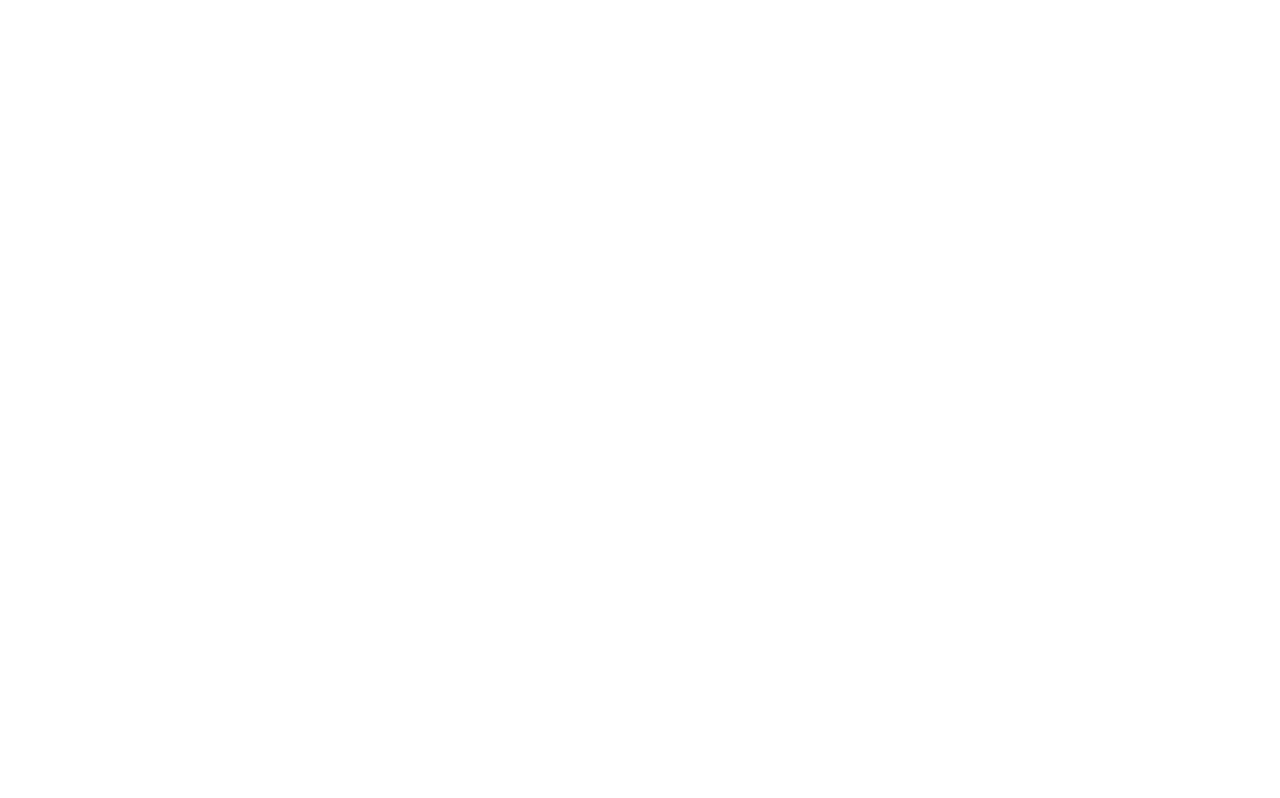
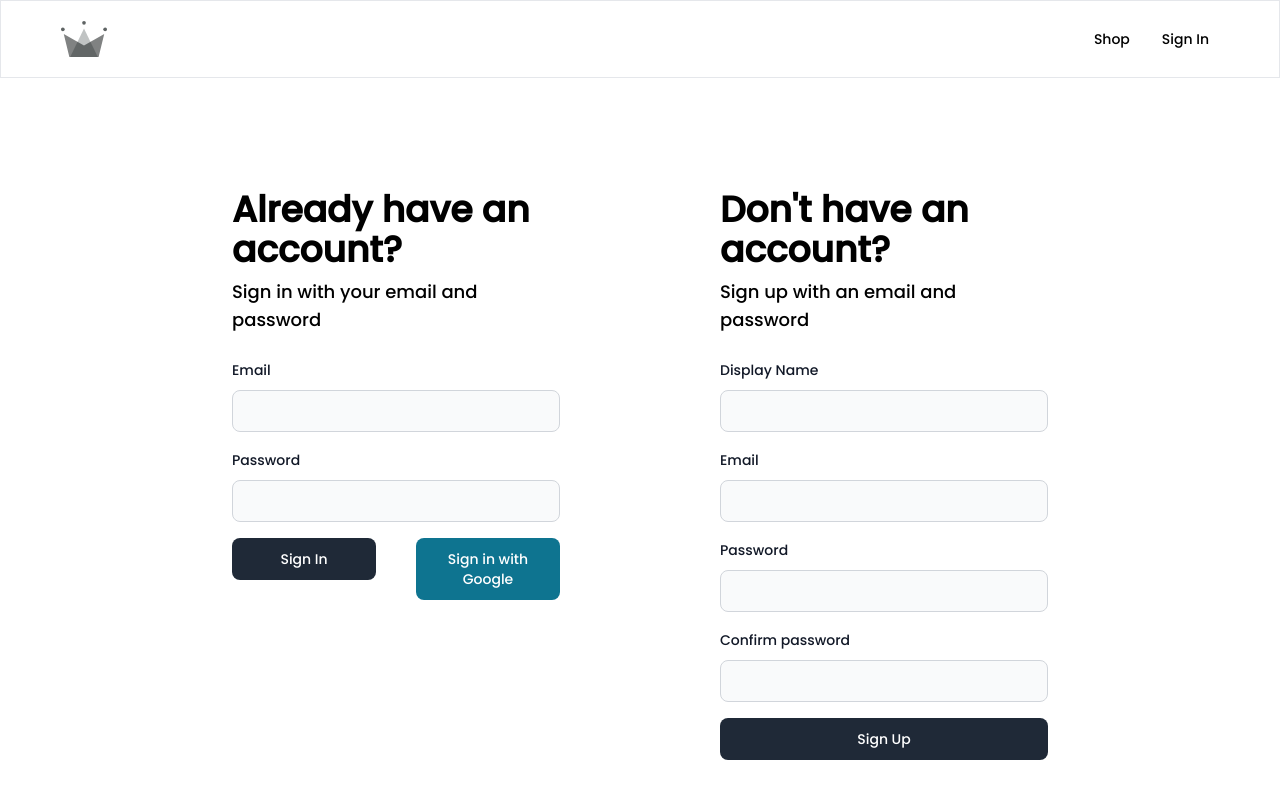
Before and after one commit to adityachache/E-Com-React, a React (Create React App) app: page /auth in a window 1280 px wide. Before the commit this address had no page. Built offline with nearby package versions, Linux system fonts and the light colour scheme; a web font is replaced by a local one.

Commit message:
made a few css changes

```diff
--- /dev/null
+++ b/src/components/SignInForm/SignInForm.jsx
@@ -0,0 +1,94 @@
+import React, { useState } from "react";
+import FormInput from "../FormInput/FormInput";
+import { Button } from "flowbite-react";
+import {
+  signInWithGooglePopup,
+  createUserDocumentFromAuth,
+  signInUserAuthWithEmailAndPassword,
+} from "../../utils/firebase/firebase.utils";
+
+const defaultFormFields = {
+  email: "",
+  password: "",
+};
+
+function SignInForm() {
+  const [formField, setFormField] = useState(defaultFormFields);
+  const { email, password } = formField;
+
+  const handleChange = (event) => {
+    const { name, value } = event.target;
+    setFormField({ ...formField, [name]: value });
+  };
+
+  const handleSubmit = async (event) => {
+    event.preventDefault();
+
+    try {
+      const response = await signInUserAuthWithEmailAndPassword(
+        email,
+        password
+      );
+      console.log(response);
+    } catch (error) {
+      // console.log(error)
+      switch (error.code) {
+        case "auth/user-not-found":
+          alert("No user associated with this email");
+          break;
+        case "auth/wrong-password":
+          alert("password entered is incorrect");
+          break;
+        case "auth/network-request-failed/":
+          alert("login failed due to connection issue. Please try again");
+          break;
+        default:
+          console.log(error);
+      }
+    }
+  };
+
+  const logInUser = async () => {
+    const response = await signInWithGooglePopup();
+    await createUserDocumentFromAuth(response.user);
+  };
+
+  return (
+    <div>
+      <h2 className="my-2 font-semibold text-4xl">Already have an account?</h2>
+      <p className="mb-6 font-medium text-lg">
+        Sign in with your email and password
+      </p>
+      <form className="flex flex-col gap-4" onSubmit={handleSubmit}>
+        <FormInput
+          label={"Email"}
+          type="email"
+          required={true}
+          name="email"
+          value={email}
+          onChange={handleChange}
+        />
+
+        <FormInput
+          label={"Password"}
+          type="password"
+          required={true}
+          name="password"
+          value={password}
+          onChange={handleChange}
+        />
+        <div className="grid grid-cols-2 gap-10">
+          <Button type="submit" color={"dark"}>
+            Sign In
+          </Button>
+
+          <Button size={"md"} type="button" onClick={logInUser}>
+            Sign in with Google
+          </Button>
+        </div>
+      </form>
+    </div>
+  );
+}
+
+export default SignInForm;
--- a/src/components/SignUpForm/SignUpForm.jsx
+++ b/src/components/SignUpForm/SignUpForm.jsx
@@ -1,4 +1,4 @@
-import { Alert, Button, Label, TextInput } from "flowbite-react";
+import { Button } from "flowbite-react";
 import React, { useState } from "react";
 import {
   createUserAuthWithEmailAndPassword,
@@ -40,7 +40,9 @@ function SignUpForm() {
       setFormField(defaultFormFields);
     } catch (err) {
       if (err.code === "auth/email-already-in-use") {
-        alert("email is already in use.");
+        alert("Email already in use. Try loggin in instead");
+      } else if (err.code === "auth/network-request-failed") {
+        alert("login failed due to connection issue. Please try again");
       } else {
         console.log(err);
       }
@@ -49,8 +51,10 @@ function SignUpForm() {
 
   return (
     <div>
-      <h2>Don't have an account?</h2>
-      <p>Sign up with Email and Password</p>
+      <h2 className="my-2 font-semibold text-4xl">Don't have an account?</h2>
+      <p className="mb-6 font-medium text-lg">
+        Sign up with an email and password
+      </p>
       <form className="flex flex-col gap-4" onSubmit={handleSubmit}>
         <FormInput
           label={"Display Name"}
@@ -87,7 +91,9 @@ function SignUpForm() {
           onChange={handleChange}
         />
 
-        <Button type="submit">Submit</Button>
+        <Button type="submit" color={"dark"}>
+          Sign Up
+        </Button>
       </form>
     </div>
   );
--- a/src/container/App.jsx
+++ b/src/container/App.jsx
@@ -2,7 +2,7 @@ import React from "react";
 import { Routes, Route } from "react-router-dom";
 import HomePage from "../routes/HomePage/Homepage";
 import Navigation from "../routes/Navigation/Navigation";
-import SignIn from "../routes/SignIn/SignIn";
+import Authentication from "../routes/Authentication/Authentication";
 
 function App() {
   return (
@@ -11,7 +11,7 @@ function App() {
         <Route path="/" element={<Navigation/>}>
           <Route index element={<HomePage />} />
           <Route path="shop" element={<div>Shop</div>} />
-          <Route path="sign-in" element={<SignIn/>}/>
+          <Route path="auth" element={<Authentication/>}/>
         </Route>
       </Routes>
     </div>
--- a/src/index.css
+++ b/src/index.css
@@ -18,3 +18,7 @@ body {
 .navbar-link:hover {
   color: lightseagreen ;
 }
+
+.auth-container {
+  width: 70%;
+}
--- /dev/null
+++ b/src/routes/Authentication/Authentication.jsx
@@ -0,0 +1,17 @@
+import React from "react";
+
+import SignUpForm from "../../components/SignUpForm/SignUpForm";
+import SignInForm from "../../components/SignInForm/SignInForm";
+
+function Authentication() {
+  return (
+    <>
+      <div className="auth-container grid lg:grid-cols-2 lg:gap-40 md:gap-20 sm:gap-20 p-10 mt-16 mx-auto">
+        <SignInForm />
+        <SignUpForm />
+      </div>
+    </>
+  );
+}
+
+export default Authentication;
--- a/src/routes/Navigation/Navigation.jsx
+++ b/src/routes/Navigation/Navigation.jsx
@@ -8,10 +8,9 @@ function Navigation() {
     <>
       <Navbar
         fluid={true}
-        rounded={true}
+        border={true}
         style={{
           padding: "20px",
-          borderRadius: "0px",
         }}
       >
         <div>
@@ -28,7 +27,7 @@ function Navigation() {
           <Link to={"/shop"}>
             <p className="navbar-link">Shop</p>
           </Link>
-          <Link to={"/sign-in"}>
+          <Link to={"/auth"}>
             <p className="navbar-link">Sign In</p>
           </Link>
         </Navbar.Collapse>
--- a/src/routes/SignIn/SignIn.jsx
+++ /dev/null
@@ -1,30 +0,0 @@
-import React from "react";
-import {
-  signInWithGooglePopup,
-  createUserDocumentFromAuth,
-} from "../../utils/firebase/firebase.utils";
-import SignUpForm from "../../components/SignUpForm/SignUpForm";
-
-function SignIn() {
-  const logInUser = async () => {
-    const response = await signInWithGooglePopup();
-    const userDocRef = await createUserDocumentFromAuth(response.user);
-    // console.log(response)
-  };
-
-  return (
-    <div>
-      <h1>Sign In</h1>
-      <button
-        type="button"
-        onClick={logInUser}
-        className="text-white bg-blue-700 hover:bg-blue-800 focus:ring-4 focus:ring-blue-300 font-medium rounded-lg text-sm px-5 py-2.5 mr-2 mb-2 dark:bg-blue-600 dark:hover:bg-blue-700 focus:outline-none dark:focus:ring-blue-800"
-      >
-        Sign In With Google
-      </button>
-      <SignUpForm/>
-    </div>
-  );
-}
-
-export default SignIn;
--- a/src/utils/firebase/firebase.utils.js
+++ b/src/utils/firebase/firebase.utils.js
@@ -7,6 +7,7 @@ import {
   signInWithPopup,
   GoogleAuthProvider,
   createUserWithEmailAndPassword,
+  signInWithEmailAndPassword,
 } from "firebase/auth";
 
 import { getFirestore, doc, getDoc, setDoc } from "firebase/firestore";
@@ -22,6 +23,7 @@ const firebaseConfig = {
 };
 
 // Initialize Firebase
+// eslint-disable-next-line
 const firebaseApp = initializeApp(firebaseConfig);
 
 const googleProvider = new GoogleAuthProvider();
@@ -74,3 +76,8 @@ export const createUserAuthWithEmailAndPassword = async (email, password) => {
   if (!email || !password) return;
   return await createUserWithEmailAndPassword(auth, email, password);
 };
+
+export const signInUserAuthWithEmailAndPassword = async (email, password) => {
+  if (!email || !password) return;
+  return await signInWithEmailAndPassword(auth, email, password);
+};
```
